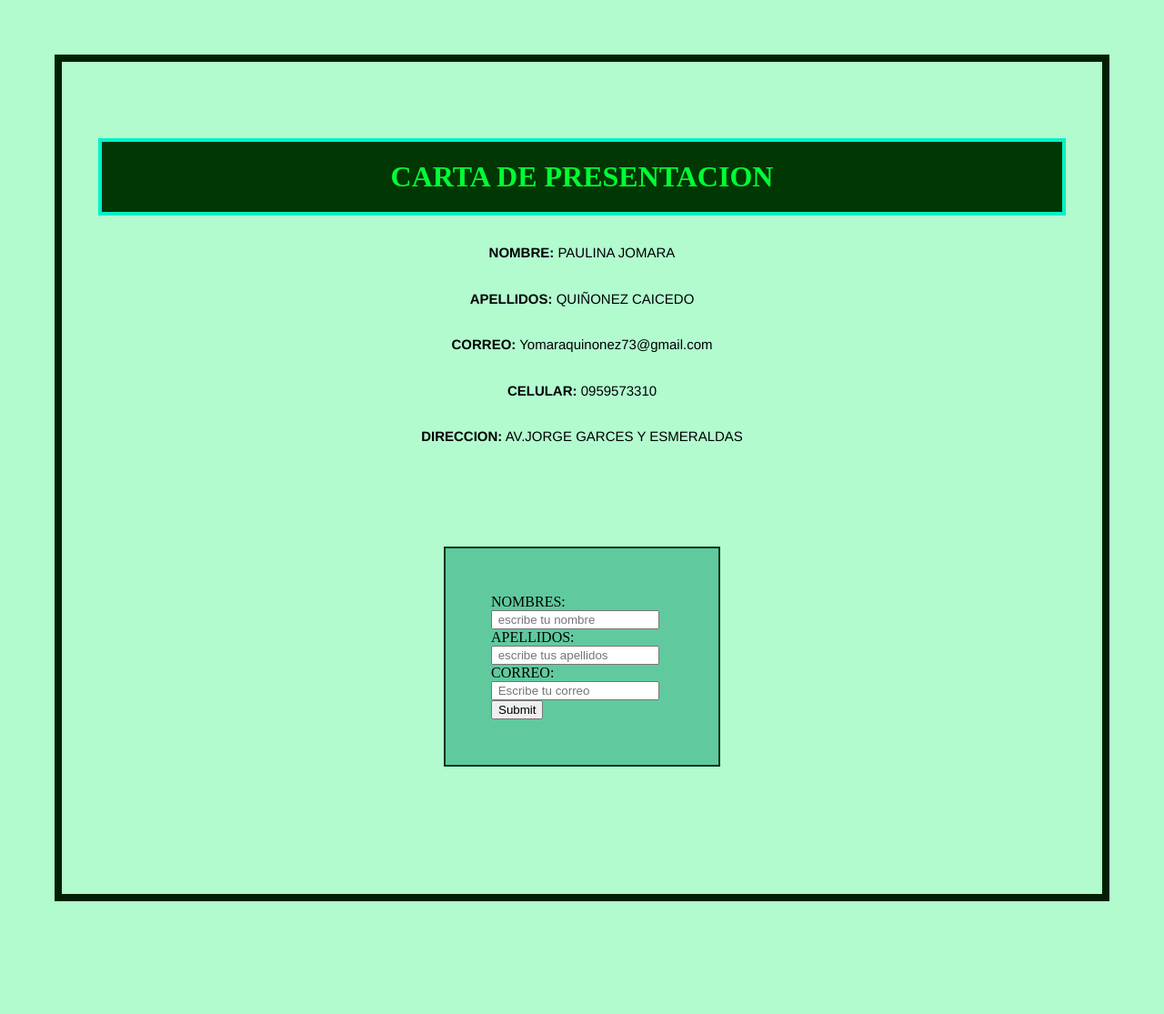
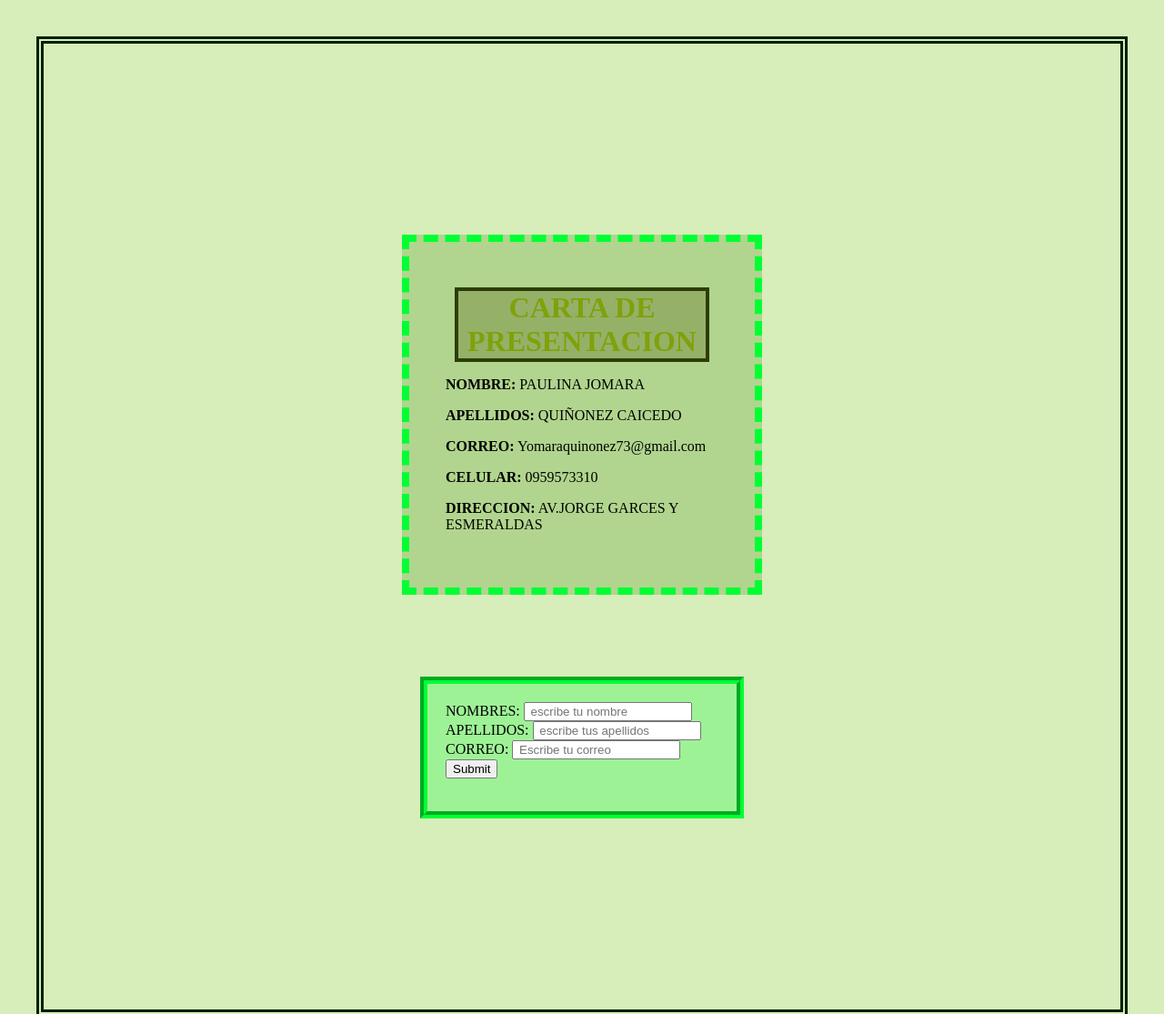
Before and after one commit to yomaraquinonez73-sys/Formulario.html, a plain HTML site: page index.html in a window 1280 px wide. Shown: the top 1115 px of the page at 91% size. Before the commit the page ends 1051 px from the top, so only its background shows below. Drawn offline with Linux system fonts and the light colour scheme.

Commit message:
actualizaciones 2

```diff
--- a/index.html
+++ b/index.html
@@ -6,7 +6,7 @@
 
 </head>
 <body>
-<div id="Card_body">
+<div class="presentacion">
   <h1 > CARTA DE PRESENTACION</h1>
 <P><STRong> NOMBRE:</STRong> PAULINA JOMARA</P>
 <P><STRong> APELLIDOS:</STRong> QUIÑONEZ CAICEDO</P>
@@ -19,7 +19,7 @@
 
 
 </div>
-<FORm class=" Formulario" method=" post">
+<Form class=" Formulario" method=" post">
 
 <label >NOMBRES:</label>
 <input type="text" placeholder=" escribe tu nombre"></Input>
@@ -29,3 +29,4 @@
 <Input type="email" placeholder=" Escribe tu correo"></Input>
 <input type="submit" placeholder=" escribe tu correo">
 </Form>
+</html>
--- a/style.css
+++ b/style.css
@@ -1,56 +1,33 @@
-body { background-color: rgba(88, 247, 154, 0.467);
+body { background-color: rgba(171, 218, 109, 0.467);
     font-family: 'Times New Roman', Times, serif;
-    margin: 60px;
-    padding: 40px;
-    border: 8px solid rgb(1, 32, 2);
+    margin: 40px;
+    padding: 120px;
+    border: double 8px rgb(1, 32, 2);
 
 }
 
-h1 {
-    color: rgb(0, 255, 51);
+
+.presentacion{
+    background-color: rgba(72, 147, 19, 0.267);
+    border: 8px dashed rgb(0, 255, 51);
+    width: 300px;
+    height: 300px;
+    padding: 40px;
+    margin: 90px auto;
+}
+h1{
+    color: rgb(128, 161, 10);
     text-align: center;
-    margin-top: 44px;
-    border: 4px solid rgb(2, 241, 198);
-    background-color: rgb(0, 55, 2);
-    padding: 20px;
+    border: 4px solid rgb(45, 62, 4);
+    background-color: rgba(71, 78, 1, 0.267);
+    margin: 10px;
 }
 
-
-h2{
-    color: #11c08e;
-    text-align: center;
-    border-radius: 19px;
-    margin:15px auto;
-    padding: 14px;
-
-
+.Formulario{
+    background-color: rgba(0, 255, 51, 0.267);
+    border: 8px groove rgb(0, 255, 51);
+    width: 300px;
+    height: 100px;
+    padding: 20px;
+    margin: 90px auto;
 }
-
-.Card_body {
-    border: 2px solid rgb(21, 2, 2);
-    width: 60px;
-    padding: 30px;
-    margin: 60px auto;
-    background-color: #ffffff;
-
-}
-.Formulario{
-    border: 2px solid rgb(0, 55, 27);
-    width: 200px;
-    padding: 50px;
-    margin: 100px auto;
-    background-color: #43b88cb9;
-
-}
-
-p{
-    text-align: center;
-    font-family: 'Franklin Gothic Medium', 'Arial Narrow', Arial, sans-serif;
-    font-size: 15px;
-    line-height: 1.5;
-    margin: 10px auto;
-    padding: 9px;
-
-
-
-}
```
